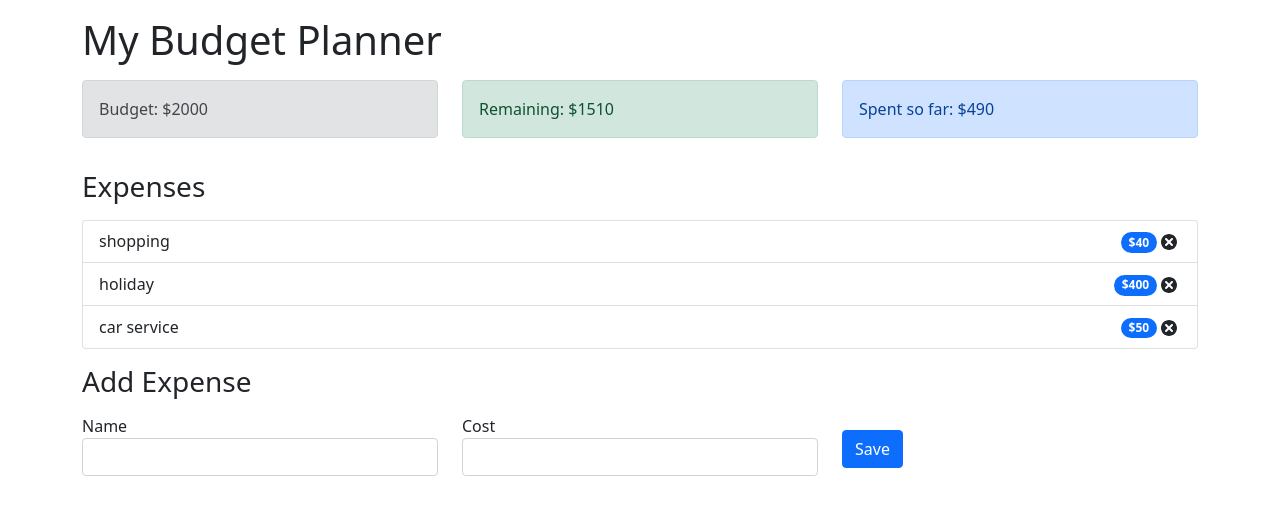
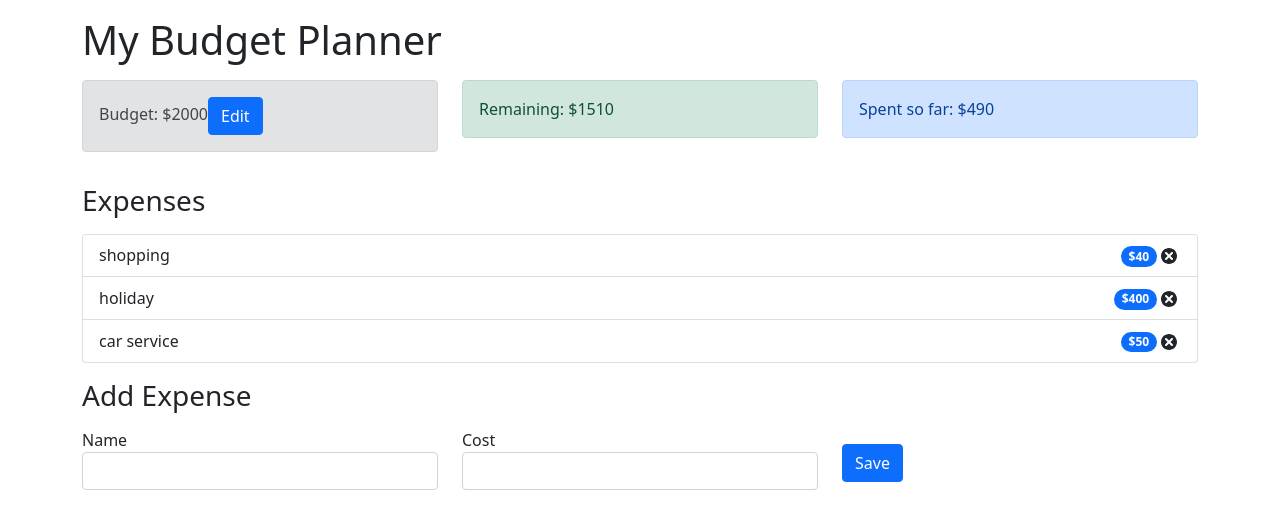
Before and after one commit to Dwaynew85/budget-tracker, a React (Create React App) app: page / in a window 1280 px wide. Shown: the top 528 px of the page. Built offline with nearby package versions, Linux system fonts and the light colour scheme.

Commit message:
Added logic to handle click and edit. Imported components to edit and import budget.

```diff
--- a/src/components/Budget/index.js
+++ b/src/components/Budget/index.js
@@ -1,12 +1,31 @@
 import React from 'react';
 import { AppContext } from '../../context/AppContext';
+import EditBudget from '../EditBudget';
+import ViewBudget from '../ViewBudget';
 
 const Budget = () => {
-	const { budget } = React.useContext(AppContext);
+	const { budget, dispatch } = React.useContext(AppContext)
+	const [isEditing, setIsEditing] = React.useState(false);
+
+	const handleEditClick = () => {
+		setIsEditing(true);
+	}
+
+	const handleSaveClick = (value) => {
+		dispatch({
+			type: 'SET_BUDGET',
+			payload: value,
+		});
+		setIsEditing(false);
+	};
 
 	return (
 		<div className='alert alert-secondary'>
-			<span>Budget: ${budget}</span>
+			{isEditing? (
+				<EditBudget handleSaveClick={handleSaveClick} budget={budget} />
+			) : (
+				<ViewBudget handleEditClick={handleEditClick} budget={budget} />
+			)}
 		</div>
 	);
 };
```
